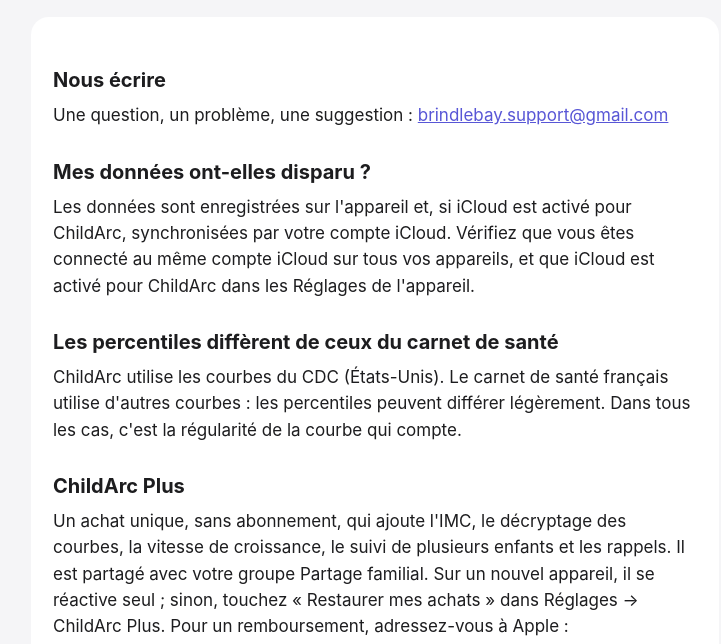
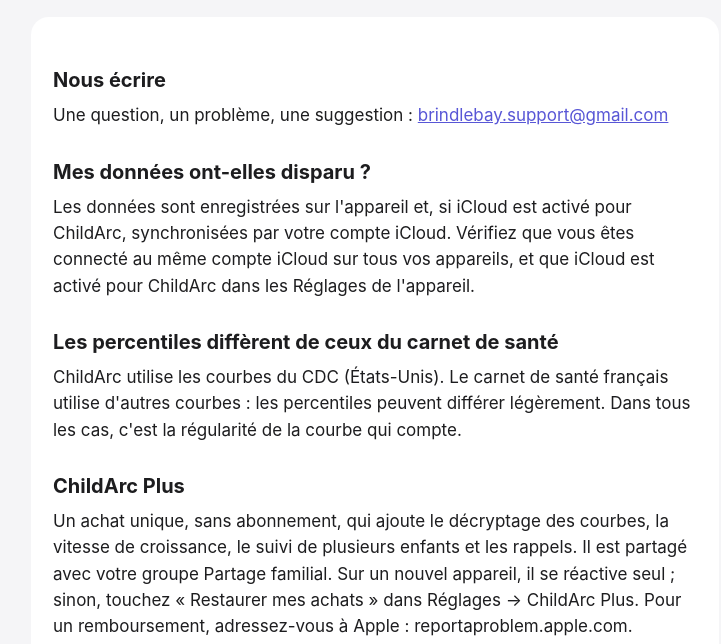
Before and after one commit to Brindlebay/ChildArc, a plain HTML site: page index.html in a window 1280 px wide. Shown: the part 150-794 px from the top of the page, without its empty margins (265-986 px from the left). Drawn offline with Linux system fonts and the light colour scheme.

Commit message:
Indiquer que l'IMC est gratuit dans ChildArc
Co-Authored-By: Claude Opus 5.5 <noreply@anthropic.com>

```diff
--- a/index.html
+++ b/index.html
@@ -27,7 +27,7 @@ a { color: var(--accent); }
 <h2>Nous écrire</h2><p>Une question, un problème, une suggestion : <a href="mailto:brindlebay.support@gmail.com">brindlebay.support@gmail.com</a></p>
 <h2>Mes données ont-elles disparu ?</h2><p>Les données sont enregistrées sur l'appareil et, si iCloud est activé pour ChildArc, synchronisées par votre compte iCloud. Vérifiez que vous êtes connecté au même compte iCloud sur tous vos appareils, et que iCloud est activé pour ChildArc dans les Réglages de l'appareil.</p>
 <h2>Les percentiles diffèrent de ceux du carnet de santé</h2><p>ChildArc utilise les courbes du CDC (États-Unis). Le carnet de santé français utilise d'autres courbes : les percentiles peuvent différer légèrement. Dans tous les cas, c'est la régularité de la courbe qui compte.</p>
-<h2>ChildArc Plus</h2><p>Un achat unique, sans abonnement, qui ajoute l'IMC, le décryptage des courbes, la vitesse de croissance, le suivi de plusieurs enfants et les rappels. Il est partagé avec votre groupe Partage familial. Sur un nouvel appareil, il se réactive seul ; sinon, touchez « Restaurer mes achats » dans Réglages → ChildArc Plus. Pour un remboursement, adressez-vous à Apple : reportaproblem.apple.com.</p>
+<h2>ChildArc Plus</h2><p>Un achat unique, sans abonnement, qui ajoute le décryptage des courbes, la vitesse de croissance, le suivi de plusieurs enfants et les rappels. Il est partagé avec votre groupe Partage familial. Sur un nouvel appareil, il se réactive seul ; sinon, touchez « Restaurer mes achats » dans Réglages → ChildArc Plus. Pour un remboursement, adressez-vous à Apple : reportaproblem.apple.com.</p>
 <h2>Centimètres ou pouces ?</h2><p>Réglages → Unités. Les relevés sont conservés tels quels : changer d'unités ne modifie que leur affichage.</p>
 <h2>Avertissement</h2><p>ChildArc n'est pas un dispositif médical. Pour toute question sur la croissance ou la santé de votre enfant, adressez-vous à un médecin ou à un pédiatre.</p>
 </div>
```
Also changed, not shown: support-en.html (+1 -1 lines).
